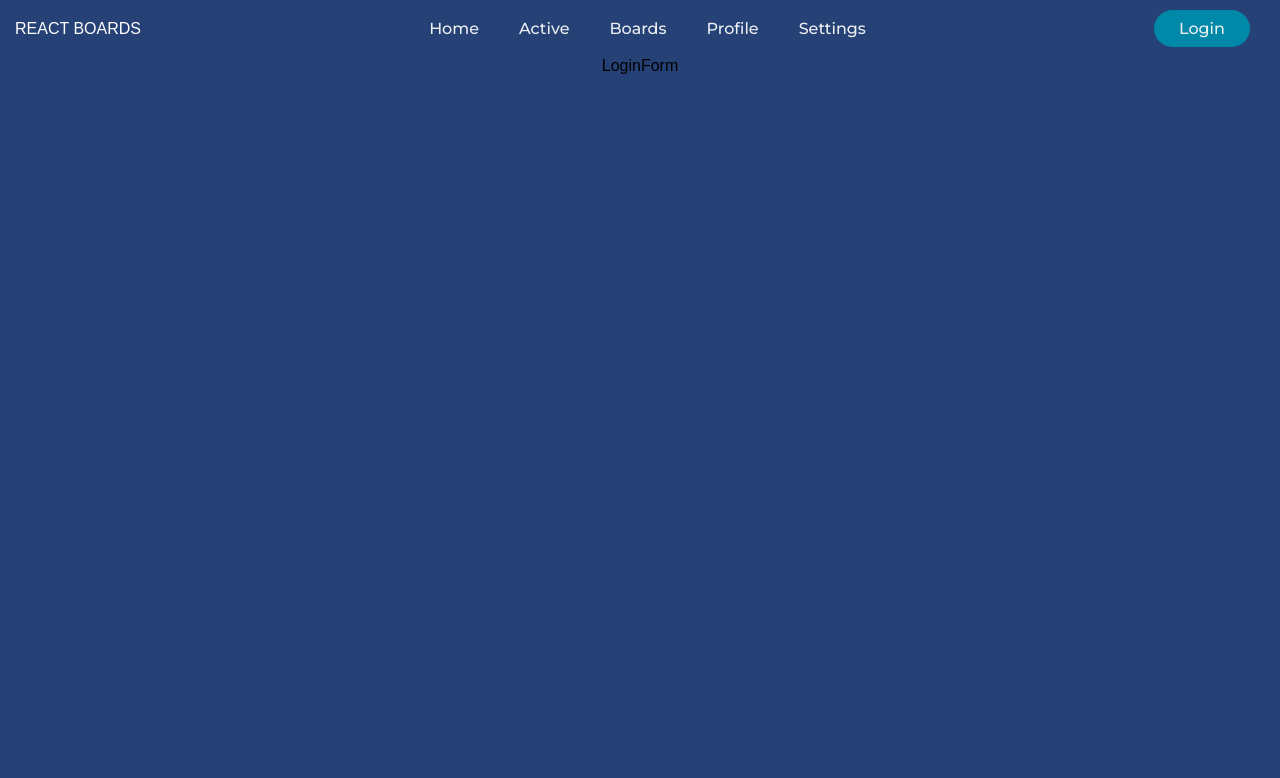
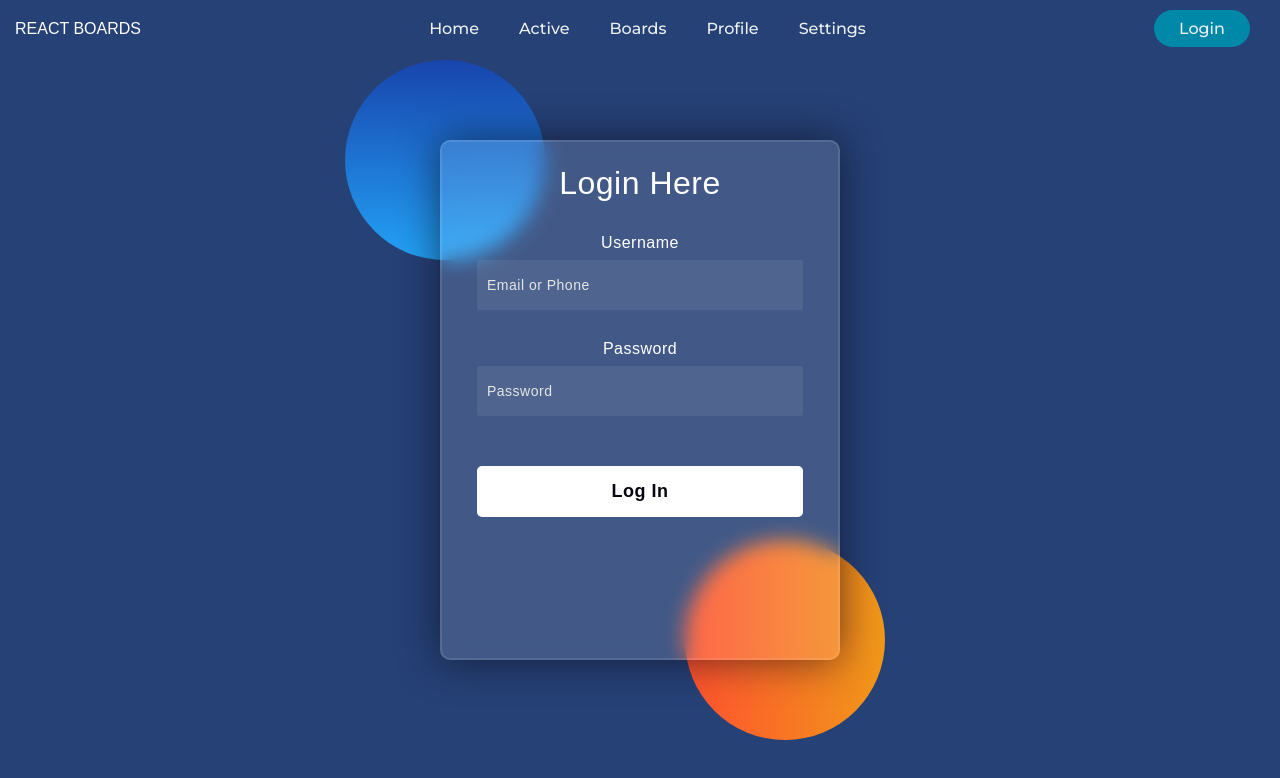
Before and after one commit to lchonkan/kanban-react, a React (Create React App) app: page /login in a window 1280 px wide. Shown: the top 778 px of the page. Built offline with nearby package versions, Linux system fonts and the light colour scheme.

Commit message:
added a very pretty LoginForm component

```diff
--- a/src/components/Layout/NavBar.js
+++ b/src/components/Layout/NavBar.js
@@ -31,7 +31,7 @@
         </ul>
       </nav>
       <div>
-        <button class={classes.cta} href='#'>
+        <button class={classes.cta}>
           <Link to='/login'>Login</Link>
         </button>
       </div>
--- a/src/components/Layout/NavBar.module.css
+++ b/src/components/Layout/NavBar.module.css
@@ -17,6 +17,7 @@
   font-size: 16px;
   color: #ecf0f1;
   text-decoration: none;
+  margin: 0;
 }
 
 .navigation p {
--- a/src/components/Login/LoginForm.js
+++ b/src/components/Login/LoginForm.js
@@ -1,7 +1,32 @@
 import React from 'react';
+import classes from './LoginForm.module.css';
 
 const LoginForm = () => {
-  return <form>LoginForm</form>;
+  return (
+    <div className={classes.loginform}>
+      <div className={classes.background}>
+        <div className={classes.shape}></div>
+        <div className={classes.shape}></div>
+      </div>
+      <form>
+        <h3>Login Here</h3>
+        <label htmlfor='username'>Username</label>
+        <input type='text' placeholder='Email or Phone' id='username' />
+        <label htmlfor='password'>Password</label>
+        <input type='password' placeholder='Password' id='password' />
+
+        <button>Log In</button>
+        {/* <div className={classes.social}>
+          <div className={classes.go}>
+            <i className={classes['fab fa-google']}></i> Google
+          </div>
+          <div className={classes.fb}>
+            <i class='fab fa-facebook'></i> Facebook
+          </div>
+        </div> */}
+      </form>
+    </div>
+  );
 };
 
 export default LoginForm;
--- /dev/null
+++ b/src/components/Login/LoginForm.module.css
@@ -0,0 +1,115 @@
+.loginform *,
+.loginform *:before,
+.loginform *:after {
+  padding: 0;
+  margin: 0;
+  box-sizing: border-box;
+}
+.loginform body {
+  background-color: #080710;
+}
+.loginform .background {
+  width: 430px;
+  height: 520px;
+  position: absolute;
+  transform: translate(-50%, -50%);
+  left: 50%;
+  top: 50%;
+}
+.loginform .background .shape {
+  height: 200px;
+  width: 200px;
+  position: absolute;
+  border-radius: 50%;
+}
+.loginform .shape:first-child {
+  background: linear-gradient(#1845ad, #23a2f6);
+  left: -80px;
+  top: -80px;
+}
+.loginform .shape:last-child {
+  background: linear-gradient(to right, #ff512f, #f09819);
+  right: -30px;
+  bottom: -80px;
+}
+.loginform form {
+  height: 520px;
+  width: 400px;
+  background-color: rgba(255, 255, 255, 0.13);
+  position: absolute;
+  transform: translate(-50%, -50%);
+  top: 50%;
+  left: 50%;
+  border-radius: 10px;
+  backdrop-filter: blur(10px);
+  border: 2px solid rgba(255, 255, 255, 0.1);
+  box-shadow: 0 0 40px rgba(8, 7, 16, 0.6);
+  padding: 20px 35px;
+}
+.loginform form * {
+  font-family: 'Poppins', sans-serif;
+  color: #ffffff;
+  letter-spacing: 0.5px;
+  outline: none;
+  border: none;
+}
+.loginform form h3 {
+  font-size: 32px;
+  font-weight: 500;
+  line-height: 42px;
+  text-align: center;
+}
+
+.loginform label {
+  display: block;
+  margin-top: 30px;
+  font-size: 16px;
+  font-weight: 500;
+}
+.loginform input {
+  display: block;
+  height: 50px;
+  width: 100%;
+  background-color: rgba(255, 255, 255, 0.07);
+  border-radius: 3px;
+  padding: 0 10px;
+  margin-top: 8px;
+  font-size: 14px;
+  font-weight: 300;
+}
+.loginform ::placeholder {
+  color: #e5e5e5;
+}
+.loginform button {
+  margin-top: 50px;
+  width: 100%;
+  background-color: #ffffff;
+  color: #080710;
+  padding: 15px 0;
+  font-size: 18px;
+  font-weight: 600;
+  border-radius: 5px;
+  cursor: pointer;
+}
+.loginform .social {
+  margin-top: 30px;
+  display: flex;
+}
+.loginform .social div {
+  background: red;
+  width: 150px;
+  border-radius: 3px;
+  padding: 5px 10px 10px 5px;
+  background-color: rgba(255, 255, 255, 0.27);
+  color: #eaf0fb;
+  text-align: center;
+}
+.loginform .social div:hover {
+  background-color: rgba(255, 255, 255, 0.47);
+}
+.loginform .social .fb {
+  margin-left: 25px;
+}
+.loginform .social i {
+  margin-right: 4px;
+}
```
